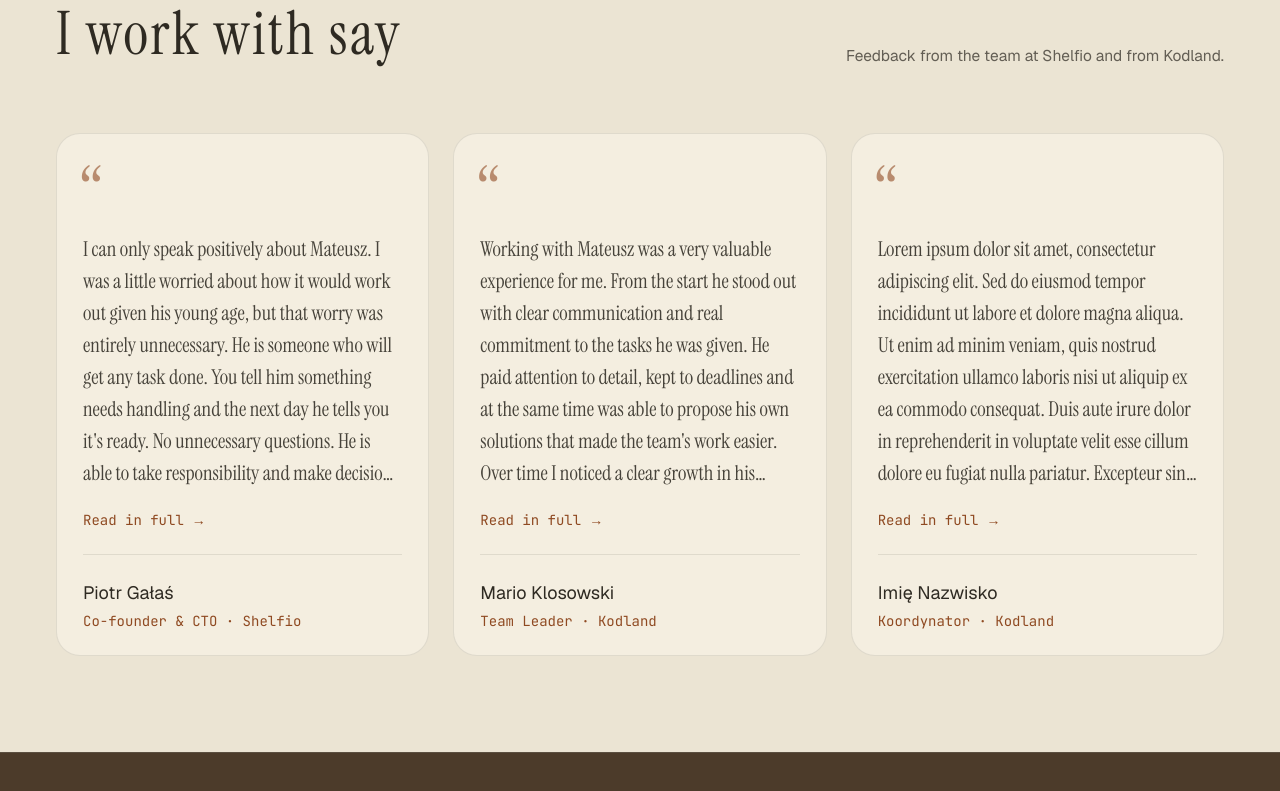
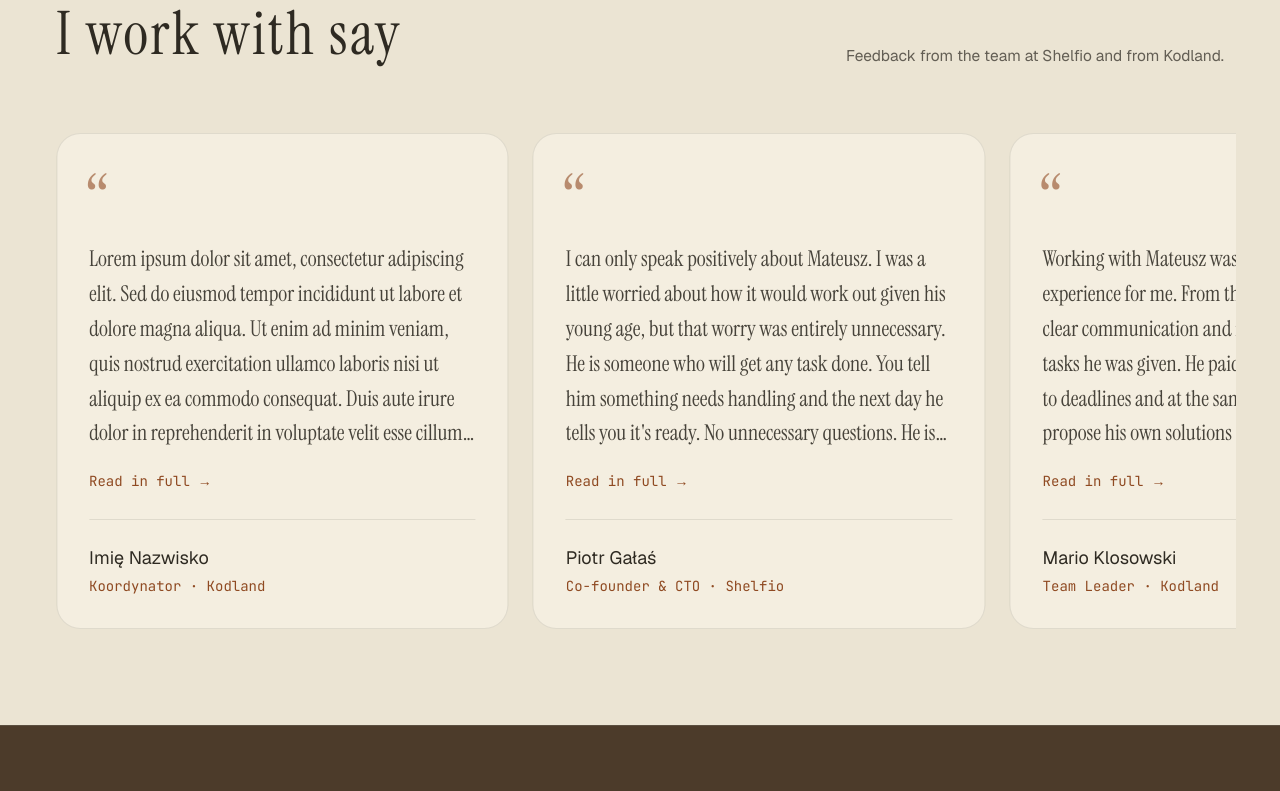
Before and after one commit to matokon/portfolio-website, a Next.js app: page /en in a window 1280 px wide. Shown: the part 4948-5739 px from the top of the page. Built offline with nearby package versions, Linux system fonts and the light colour scheme.

Commit message:
feat: add carousel animation to recommendation page

```diff
--- /dev/null
+++ b/src/components/RecommendationsCarousel.tsx
@@ -0,0 +1,149 @@
+"use client";
+
+import { useEffect, useRef, useState, type TransitionEvent } from "react";
+import ReadFullQuote from "@/components/ReadFullQuote";
+
+export type Recommendation = {
+  id: string;
+  name: string;
+  role: string;
+  company: string;
+  quote: string;
+};
+
+const stepDelay = 2200;
+
+export default function RecommendationsCarousel({
+  items,
+  readMoreLabel,
+  closeLabel,
+}: {
+  items: readonly Recommendation[];
+  readMoreLabel: string;
+  closeLabel: string;
+}) {
+  const trackRef = useRef<HTMLUListElement>(null);
+  const [step, setStep] = useState(0);
+  const [index, setIndex] = useState(0);
+  const [sliding, setSliding] = useState(true);
+  const [paused, setPaused] = useState(false);
+  const [hidden, setHidden] = useState(false);
+  const [reducedMotion, setReducedMotion] = useState(false);
+
+  useEffect(() => {
+    const measure = () => {
+      const card = trackRef.current?.firstElementChild;
+      if (card) setStep(card.getBoundingClientRect().width);
+    };
+
+    measure();
+    window.addEventListener("resize", measure);
+    return () => window.removeEventListener("resize", measure);
+  }, []);
+
+  useEffect(() => {
+    const query = window.matchMedia("(prefers-reduced-motion: reduce)");
+    const update = () => setReducedMotion(query.matches);
+
+    update();
+    query.addEventListener("change", update);
+    return () => query.removeEventListener("change", update);
+  }, []);
+
+  useEffect(() => {
+    const update = () => setHidden(document.hidden);
+
+    update();
+    document.addEventListener("visibilitychange", update);
+    return () => document.removeEventListener("visibilitychange", update);
+  }, []);
+
+  useEffect(() => {
+    if (paused || hidden || reducedMotion) return;
+
+    const id = window.setInterval(
+      () => setIndex((current) => current + 1),
+      stepDelay,
+    );
+    return () => window.clearInterval(id);
+  }, [paused, hidden, reducedMotion]);
+
+  const handleTransitionEnd = (event: TransitionEvent<HTMLUListElement>) => {
+    if (event.target !== event.currentTarget || index < items.length) return;
+
+    setSliding(false);
+    setIndex(0);
+  };
+
+  useEffect(() => {
+    if (sliding) return;
+
+    let inner = 0;
+    const outer = requestAnimationFrame(() => {
+      inner = requestAnimationFrame(() => setSliding(true));
+    });
+
+    return () => {
+      cancelAnimationFrame(outer);
+      cancelAnimationFrame(inner);
+    };
+  }, [sliding]);
+
+  return (
+    <div
+      className="-mx-3 -my-2 overflow-hidden py-2"
+      onMouseEnter={() => setPaused(true)}
+      onMouseLeave={() => setPaused(false)}
+      onFocusCapture={() => setPaused(true)}
+      onBlurCapture={() => setPaused(false)}
+    >
+      <ul
+        ref={trackRef}
+        onTransitionEnd={handleTransitionEnd}
+        className={`flex ${sliding ? "transition-transform duration-500 ease-out" : ""}`}
+        style={{ transform: `translateX(${-index * step}px)` }}
+      >
+        {[...items, ...items].map((item, position) => {
+          const isClone = position >= items.length;
+
+          return (
+            <li
+              key={`${item.id}-${position}`}
+              aria-hidden={isClone || undefined}
+              inert={isClone || undefined}
+              className="w-full shrink-0 px-3 md:w-1/2 lg:w-2/5"
+            >
+              <article className="flex h-full flex-col rounded-3xl border border-[#2E2A221A] bg-brighter-accent px-8 pt-9 pb-8 transition duration-200 hover:-translate-y-1 hover:border-[#38332A33] hover:shadow-lg hover:shadow-black/10">
+                <span
+                  aria-hidden
+                  className="block font-serif text-7xl leading-none text-[#8F4A2299]"
+                >
+                  &ldquo;
+                </span>
+                <blockquote className="m-0 line-clamp-6 flex-1 text-pretty font-serif text-[19.5px] leading-[1.6] text-dark-title/[.88] md:text-[clamp(19.5px,1.7vw,22px)]">
+                  {item.quote}
+                </blockquote>
+
+                <ReadFullQuote
+                  quote={item.quote}
+                  name={item.name}
+                  role={item.role}
+                  company={item.company}
+                  label={readMoreLabel}
+                  closeLabel={closeLabel}
+                />
+
+                <footer className="mt-7 border-t border-dark-title/10 pt-6">
+                  <p className="text-lg text-dark-title">{item.name}</p>
+                  <p className="mt-1 font-mono text-sm text-accent">
+                    {item.role} · {item.company}
+                  </p>
+                </footer>
+              </article>
+            </li>
+          );
+        })}
+      </ul>
+    </div>
+  );
+}
--- a/src/components/sections/Recommendations.tsx
+++ b/src/components/sections/Recommendations.tsx
@@ -1,5 +1,5 @@
 import type { Dictionary } from "@/lib/i18n";
-import ReadFullQuote from "@/components/ReadFullQuote";
+import RecommendationsCarousel from "@/components/RecommendationsCarousel";
 
 const people = [
   {
@@ -23,6 +23,11 @@ const people = [
 ] as const;
 
 export default function Recommendations({ dict }: { dict: Dictionary }) {
+  const items = people.map((item) => ({
+    ...item,
+    quote: dict.recommendations.quotes[item.id],
+  }));
+
   return (
     <section id="recommendations"
     className="flex min-h-screen flex-col gap-16 bg-bright-background px-6 py-24 text-dark-background lg:px-14"
@@ -35,40 +40,12 @@ export default function Recommendations({ dict }: { dict: Dictionary }) {
           {dict.recommendations.lead}
         </p>
       </div>
-      <ul className="grid gap-6 md:grid-cols-2 lg:grid-cols-3">
-        {people.map((item) => (
-          <li
-            key={item.id}
-            className="flex flex-col rounded-3xl border border-[#2E2A221A] bg-brighter-accent px-[26px] pt-7 pb-6 transition duration-200 hover:-translate-y-1 hover:border-[#38332A33] hover:shadow-lg hover:shadow-black/10"
-          >
-            <span
-              aria-hidden
-              className="block font-serif text-7xl leading-none text-[#8F4A2299]"
-            >
-              &ldquo;
-            </span>
-            <blockquote className="m-0 line-clamp-8 flex-1 text-pretty font-serif text-[18px] leading-[1.56] text-dark-title/[.88] md:text-[clamp(18px,1.6vw,20.5px)]">
-              {dict.recommendations.quotes[item.id]}
-            </blockquote>
 
-            <ReadFullQuote
-              quote={dict.recommendations.quotes[item.id]}
-              name={item.name}
-              role={item.role}
-              company={item.company}
-              label={dict.recommendations.readMore}
-              closeLabel={dict.recommendations.close}
-            />
-
-            <footer className="mt-6 border-t border-dark-title/10 pt-6">
-              <p className="text-lg text-dark-title">{item.name}</p>
-              <p className="mt-1 font-mono text-sm text-accent">
-                {item.role} · {item.company}
-              </p>
-            </footer>
-          </li>
-        ))}
-      </ul>
+      <RecommendationsCarousel
+        items={items}
+        readMoreLabel={dict.recommendations.readMore}
+        closeLabel={dict.recommendations.close}
+      />
 
     </section>
   );
```
